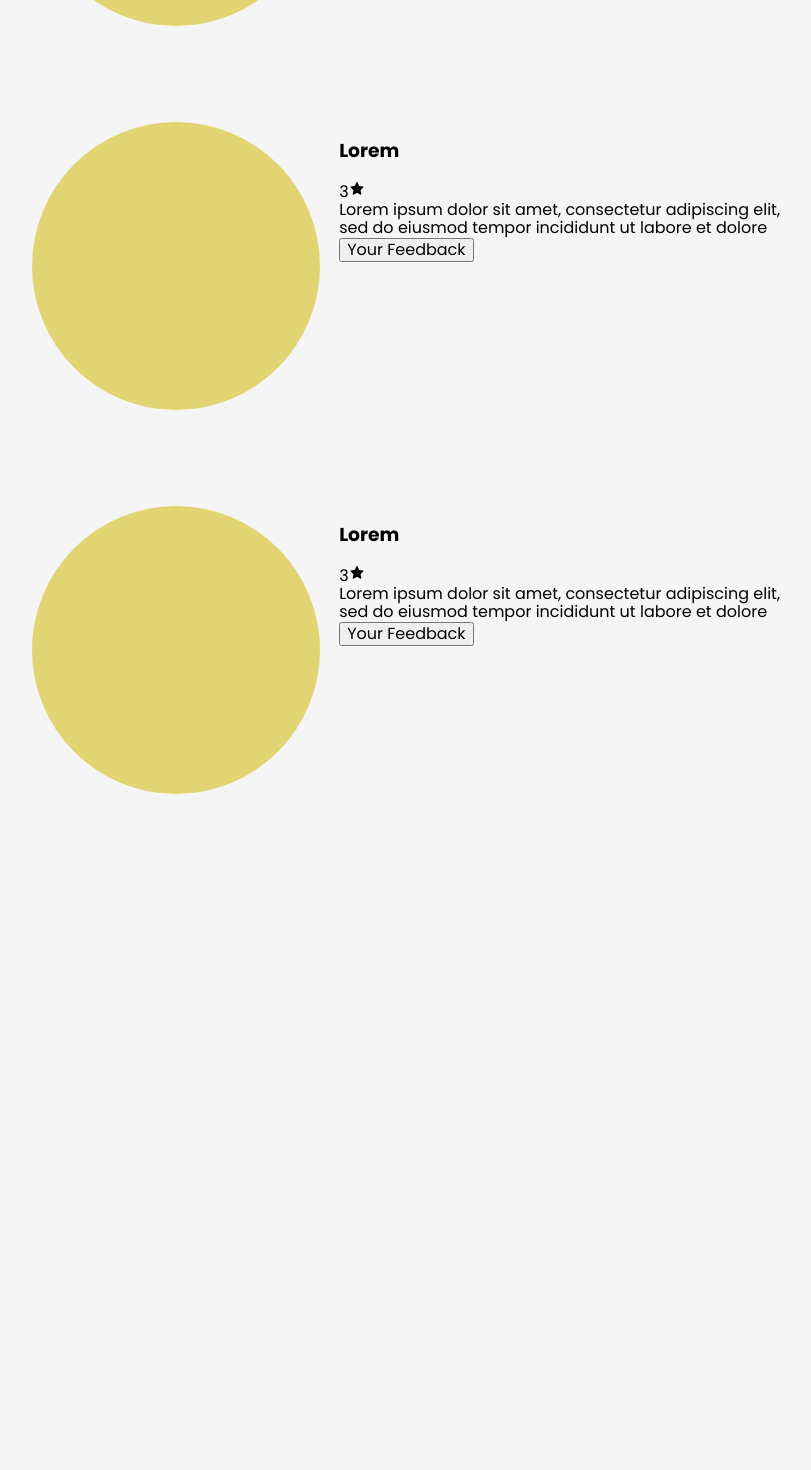
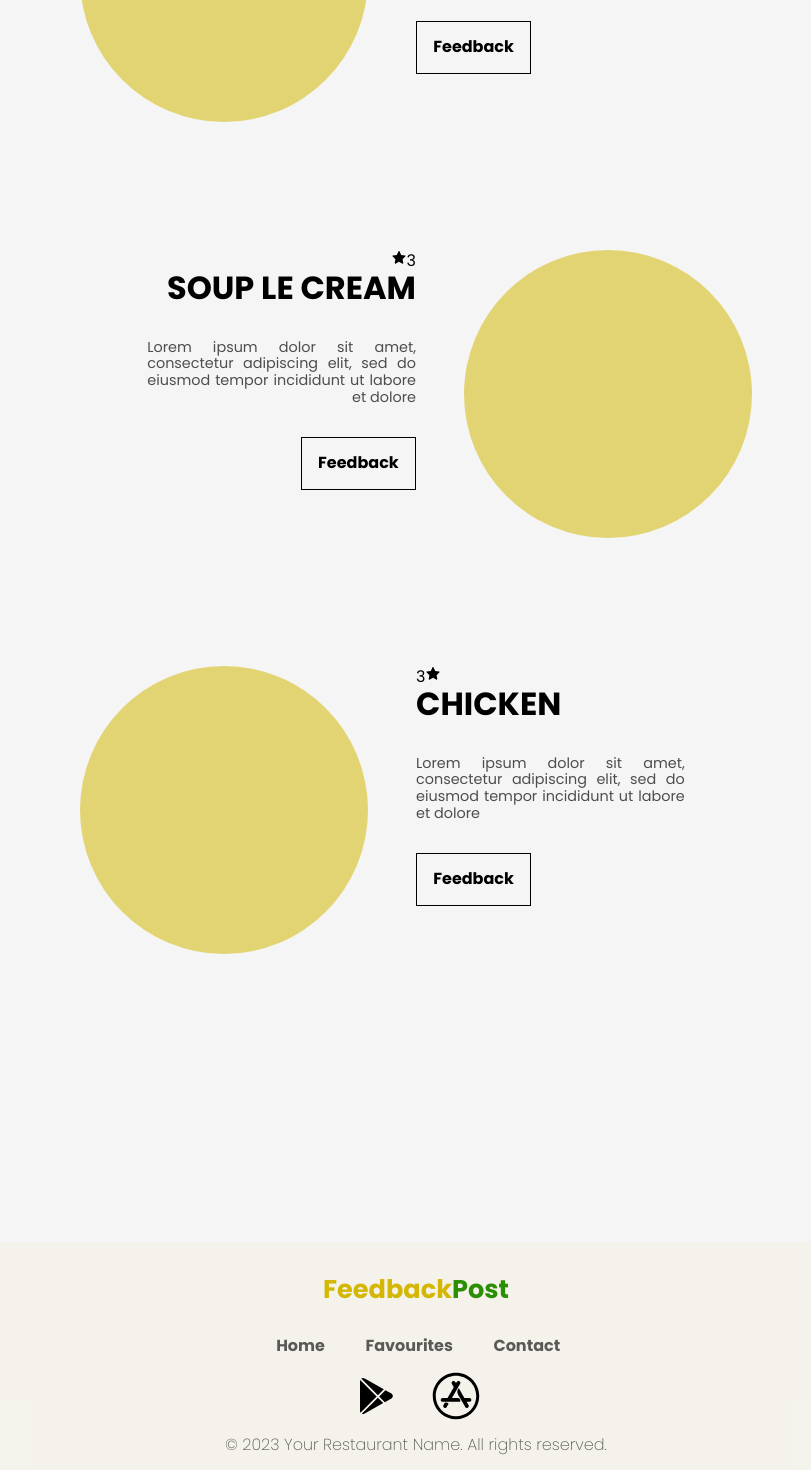
Before and after one commit to Moiso2001/FeedbackPost, a React (Vite) app: page /restaurant/1 in a window 1280 px wide. Shown: the part 1139-2609 px from the top of the page, without its empty margins (224-1035 px from the left). Before the commit the page ends 1981 px from the top, so only its background shows below. Built offline with nearby package versions, Linux system fonts and the light colour scheme; a web font is replaced by a local one.

Commit message:
Adding more...

```diff
--- a/src/App.tsx
+++ b/src/App.tsx
@@ -8,6 +8,7 @@ import Header from "./components/Header/Header";
 import Login from './components/Login/Login';
 import Home from "./components/Home/Home";
 import Detail from './components/CardDetail/Detail';
+import Footer from './components/Footer/Footer';
 
 function App() {
 
@@ -22,6 +23,8 @@ function App() {
           <Route path='/login' element={<Login/>}/>
           <Route path='/restaurant/:id' element={<Detail/>}/>
         </Routes>
+
+        <Footer/>
       </BrowserRouter>
     </>
   )
--- a/src/components/CardDetail/Detail.module.css
+++ b/src/components/CardDetail/Detail.module.css
@@ -19,10 +19,12 @@
     align-items: center;
 
     margin-top: 2em;
+
+    margin-bottom: 5em;
 }
 
 .div_header h2{
-    color: rgba(0, 0, 0, 0.603);
+    color: rgba(0, 0, 0, 0.853);
 
     font-size: 2em;
 }
@@ -30,6 +32,8 @@
 .div_header p{
     width: 50%;
     text-align: center;
+
+    color: rgba(0, 0, 0, 0.641);
 }
 
 .hr1{
--- a/src/components/CardDetail/Detail.tsx
+++ b/src/components/CardDetail/Detail.tsx
@@ -40,6 +40,7 @@ export default function Detail() {
                 {restaurant.menu.map((e: TypeFood) =>
                     <Food
                         key={e.id}
+                        id={e.id}
                         img={e.img}
                         name={e.name}
                         description={e.description}
--- a/src/components/CardDetail/Menu/Food.module.css
+++ b/src/components/CardDetail/Menu/Food.module.css
@@ -3,13 +3,23 @@
 }
 
 .div_global{
-    margin: 3em;
+    margin: 4em;
     width: 60%;
+}
+
+.div_circle{
+    margin: 0 auto;
 }
 
 .div_food{
     display: grid;
-    grid-template-columns: 40% 60%;
+    grid-template-columns: 50% 50%;
+}
+
+.div_food__reversed{
+    display: grid;
+    grid-template-columns: 50% 50%;
+    direction: rtl;
 }
 
 .circle{
@@ -20,3 +30,33 @@
 
     border-radius: 100%;
 }
+
+.div_title h3{
+    font-size: 2em;
+    font-weight: bold;
+    font-stretch: condensed;
+    margin: 0 0 1em 0;
+}
+
+.div_text{
+    display: flex;
+    flex-direction: column;
+}
+.div_text span{
+    width: 70%;
+    font-size: 0.9em;
+    text-align: justify;
+
+    color: rgba(0, 0, 0, 0.685);
+}
+
+.div_text button{
+    border: black 1px solid;
+
+    background-color: transparent;
+    margin-top: 2em;
+    width: 30%;
+    font-weight: 600;
+
+    padding: 1em;
+}
--- a/src/components/CardDetail/Menu/Food.tsx
+++ b/src/components/CardDetail/Menu/Food.tsx
@@ -12,6 +12,7 @@ import s from "./Food.module.css"
 
 
 type FoodProps = {
+    id: number
     img: string
     name: string
     description: string
@@ -19,25 +20,27 @@ type FoodProps = {
     rate: number
 }
 
-export default function Food({img,name,description,comments, rate}: FoodProps ){
+export default function Food({img, id,name,description,comments, rate}: FoodProps ){
     const [show, setShow] = useState<boolean>(false)
 
     return(
         <div className={s.div_global}>
-            <div className={s.div_food}>
-                <div>
+            <div className={id % 2 !== 0 ? s.div_food : s.div_food__reversed}>
+                <div className={s.div_circle}>
                     <div className={s.circle}/>
                 </div>
-                <div>
+                <div className={s.div_title}>
                     <div>
-                        <h3>{name}</h3>
                         <div>
                             <span>{rate}</span>
                             <AiFillStar/>
                         </div>
+                        <h3>{name}</h3>
                     </div>
-                    <span>{description}</span>
-                    <button onClick={() => setShow(s => !s)}>Your Feedback</button>
+                    <div className={s.div_text}>
+                        <span>{description}</span>
+                        <button onClick={() => setShow(s => !s)}>Feedback</button>
+                    </div>
                 </div>
             </div>
             <div className={show ? s.div_comments : s.div_none}>
--- /dev/null
+++ b/src/components/Footer/Footer.module.css
@@ -0,0 +1,71 @@
+.div_title{
+    display: flex;
+
+    justify-content: center;
+    font-size: 0.8em;
+  }
+
+  .title_yellow{
+    color:#D4B703
+  }
+
+  .title_green{
+    color: #2A8F03
+  }
+
+  .div_navbar{
+    display: flex;
+    align-items: center;
+    justify-content: center;
+
+    cursor: default;
+
+    font-weight: bold;
+
+    color: rgba(0, 0, 0, 0.631);
+  }
+
+  .div_navbar ul{
+    display: flex;
+    list-style: none;
+
+    gap:20%;
+    margin-left: -7.3em;
+  }
+
+  .footer{
+    display: flex;
+    flex-direction: column;
+    justify-content: center;
+
+    background-color: #d4b8030a;
+
+    padding-top: 1em;
+    margin-top: 14em;
+  }
+
+  .div_app{
+    display: flex;
+
+    justify-content: center;
+
+    gap: 2em;
+  }
+
+  .appIcon{
+    font-size: 3em;
+    cursor: pointer;
+  }
+
+  .div_footer__content{
+    display: flex;
+    flex-direction: column;
+
+    justify-content: center;
+    align-items: center;
+  }
+
+  .div_footer__content p {
+    color: rgba(0, 0, 0, 0.644);
+    font-weight: 200;
+  }
--- /dev/null
+++ b/src/components/Footer/Footer.tsx
@@ -0,0 +1,34 @@
+import React from 'react'
+
+import s from "./Footer.module.css"
+
+/* React Icons */
+import {FaAppStore} from "react-icons/fa";
+import { BiLogoPlayStore } from "react-icons/bi";
+
+export default function Footer() {
+  return (
+    <div>
+      <footer className={s.footer}>
+        <div className={s.div_title}>
+          <h1 className={s.title_yellow}>Feedback</h1>
+          <h1 className={s.title_green}>Post</h1>
+        </div>
+        <div className={s.div_navbar}>
+            <ul>
+                <li>Home</li>
+                <li>Favourites</li>
+                <li>Contact</li>
+            </ul>
+        </div>
+        <div className={s.div_app}>
+          <BiLogoPlayStore className={s.appIcon}/>
+          <FaAppStore className={s.appIcon}/>
+        </div>
+        <div className={s.div_footer__content}>
+          <p>&copy; 2023 Your Restaurant Name. All rights reserved.</p>
+        </div>
+      </footer>
+    </div>
+  )
+}
--- a/src/components/Home/Home.module.css
+++ b/src/components/Home/Home.module.css
@@ -89,75 +89,3 @@
     margin-left: -5em;
 
 }
-
-.div_title{
-  display: flex;
-
-  justify-content: center;
-  font-size: 0.8em;
-}
-
-.title_yellow{
-  color:#D4B703
-}
-
-.title_green{
-  color: #2A8F03
-}
-
-.div_navbar{
-  display: flex;
-  align-items: center;
-  justify-content: center;
-
-  cursor: default;
-
-  font-weight: bold;
-
-  color: rgba(0, 0, 0, 0.631);
-}
-
-.div_navbar ul{
-  display: flex;
-  list-style: none;
-
-  gap:20%;
-  margin-left: -7.3em;
-}
-
-.footer{
-  display: flex;
-  flex-direction: column;
-  justify-content: center;
-
-  background-color: #d4b8030a;
-
-  padding-top: 1em;
-  margin-top: 14em;
-}
-
-.div_app{
-  display: flex;
-
-  justify-content: center;
-
-  gap: 2em;
-}
-
-.appIcon{
-  font-size: 3em;
-  cursor: pointer;
-}
-
-.div_footer__content{
-  display: flex;
-  flex-direction: column;
-
-  justify-content: center;
-  align-items: center;
-}
-
-.div_footer__content p {
-  color: rgba(0, 0, 0, 0.644);
-  font-weight: 200;
-}
--- a/src/components/Home/Home.tsx
+++ b/src/components/Home/Home.tsx
@@ -1,8 +1,6 @@
 /* React Icons */
 import {CiFacebook} from "react-icons/ci" // Facebook
 import {PiInstagramLogoLight, PiTiktokLogoLight, PiStarFourThin} from "react-icons/pi" // Instagram n Tiktok
-import {FaAppStore} from "react-icons/fa"
-import { BiLogoPlayStore } from "react-icons/bi"
 
 /* Images png */
 import homeImage from "../../assets/steps icon.png"
@@ -41,29 +39,6 @@ export default function Home() {
 
       <Cards/>
 
-      <footer className={s.footer}>
-        <div className={s.div_title}>
-          <h1 className={s.title_yellow}>Feedback</h1>
-          <h1 className={s.title_green}>Post</h1>
-        </div>
-        <div className={s.div_navbar}>
-            <ul>
-                <li>Home</li>
-                <li>Favourites</li>
-                <li>Contact</li>
-            </ul>
-        </div>
-        <div className={s.div_app}>
-          <BiLogoPlayStore className={s.appIcon}/>
-          <FaAppStore className={s.appIcon}/>
-        </div>
-        <div className={s.div_footer__content}>
-          <p>&copy; 2023 Your Restaurant Name. All rights reserved.</p>
-        </div>
-      </footer>
-
-
-
     </div>
   )
 }
--- a/src/db/index.ts
+++ b/src/db/index.ts
@@ -49,21 +49,21 @@ const commentSample: TypeComment[] = [{
 const menuSample: TypeFood[] = [{
     id: 1,
     img: 'https://img.freepik.com/fotos-premium/tazon-burrito-pollo-mexicano-arroz-frijoles-tomate-aguacate-maiz-espinacas-fondo-blanco-concepto-comida-cocina-mexicana_79830-2856.jpg?w=2000',
-    name: 'Lorem',
+    name: 'CREP CHICKEN',
     description: 'Lorem ipsum dolor sit amet, consectetur adipiscing elit, sed do eiusmod tempor incididunt ut labore et dolore',
     comments: commentSample,
     rate: 3
 } , {
     id: 2,
     img: '',
-    name: 'Lorem',
+    name: 'SOUP LE CREAM',
     description: 'Lorem ipsum dolor sit amet, consectetur adipiscing elit, sed do eiusmod tempor incididunt ut labore et dolore',
     comments: commentSample,
     rate: 3
 } , {
     id: 3,
     img: '',
-    name: 'Lorem',
+    name: 'CHICKEN',
     description: 'Lorem ipsum dolor sit amet, consectetur adipiscing elit, sed do eiusmod tempor incididunt ut labore et dolore',
     comments: commentSample,
     rate: 3
```
